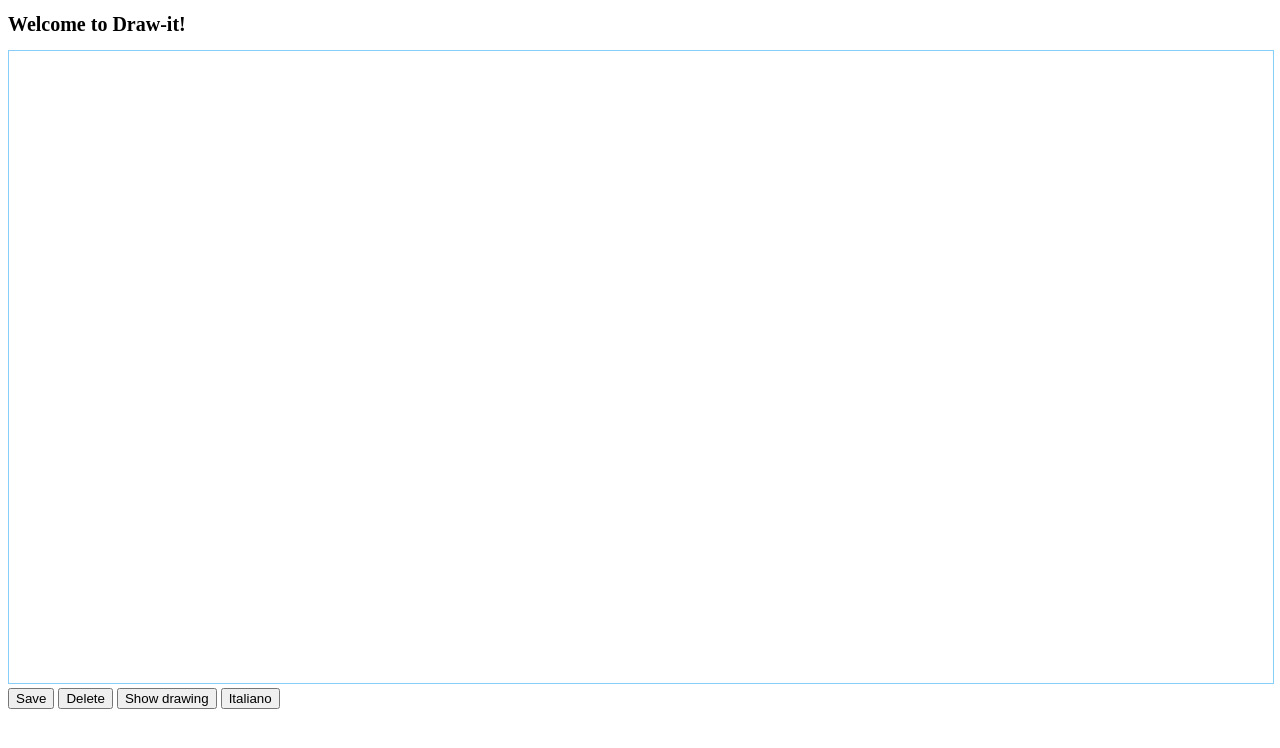
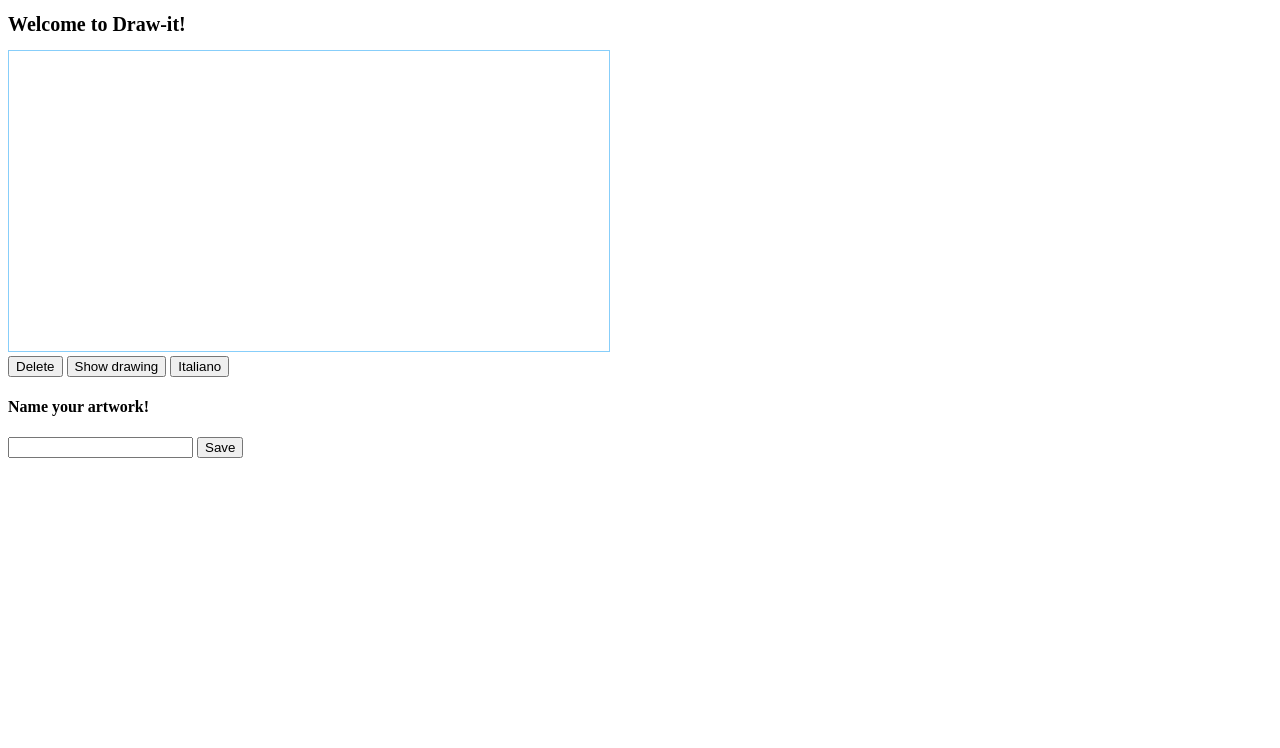
Before and after one commit to mirisurprize/Project-Draw-it, a website with bundled scripts: page public/index.html in a window 1280 px wide. Built offline with nearby package versions, Linux system fonts and the light colour scheme.

Commit message:
add a drawing name,chages to submit btn

```diff
--- a/public/index.html
+++ b/public/index.html
@@ -12,16 +12,21 @@
         <h1 id="welcome" style="font-size: 20px;" data-translate="welcomeTitle"></h1>
         <canvas id="canv" width="600px" height="300px" style="border:1px solid lightskyblue"></canvas>
         <br>
-        <button id="save" data-translate="saveBtn" ></button>
         <button id="delete" data-translate="deleteBtn"></button>
         <button id="showDrawingBtn" data-translate="showDrawingBtn"></button>
         <button id="newLanguageBtn" data-translate="newLanguageBtn"></button>
+
+        <h4 id="nameYourDrawing" data-translate="nameYourArtBtn"></h4>
+        <form>
+            <input type="text"  data-translate="nameYourArtBtn">
+            <button id="save" data-translate="saveBtn"></button>
+        </form>
     </div>
     <style>
 
-        #canv {
+        /*#canv {
          width: 100%;
-            }
+            }*/
 
     </style>
     <script src="js/app.mjs" type="module"></script>
--- a/public/js/app.mjs
+++ b/public/js/app.mjs
@@ -8,6 +8,7 @@ const saveBtn = document.getElementById("save");
 const deleteBtn = document.getElementById("delete");
 const showDrawingBtn = document.getElementById("showDrawingBtn");
 const newLanguageBtn = document.getElementById("newLanguageBtn");
+
 
 newLanguageBtn.onclick = (e) => {
     swapLanguage();
--- a/public/js/translations.mjs
+++ b/public/js/translations.mjs
@@ -1,4 +1,4 @@
 export default {
-    en: { welcomeTitle:"Welcome to Draw-it!" , saveBtn: "Save", deleteBtn: "Delete", showDrawingBtn:"Show drawing", newLanguageBtn: "Italiano" },
-    ita: { welcomeTitle:"Benvenuto Draw-it!" , saveBtn: "Salva", deleteBtn: "Cancella", showDrawingBtn:"Mostra Disegno", newLanguageBtn:"English" }
+    en: { welcomeTitle:"Welcome to Draw-it!" , saveBtn: "Save", deleteBtn: "Delete", showDrawingBtn:"Show drawing", newLanguageBtn: "Italiano", nameYourArtBtn:"Name your artwork!" },
+    ita: { welcomeTitle:"Benvenuto Draw-it!" , saveBtn: "Salva", deleteBtn: "Cancella", showDrawingBtn:"Mostra Disegno", newLanguageBtn:"English", nameYourArtBtn: "Dai un nome alla tua opera d'arte!" }
  }
```
